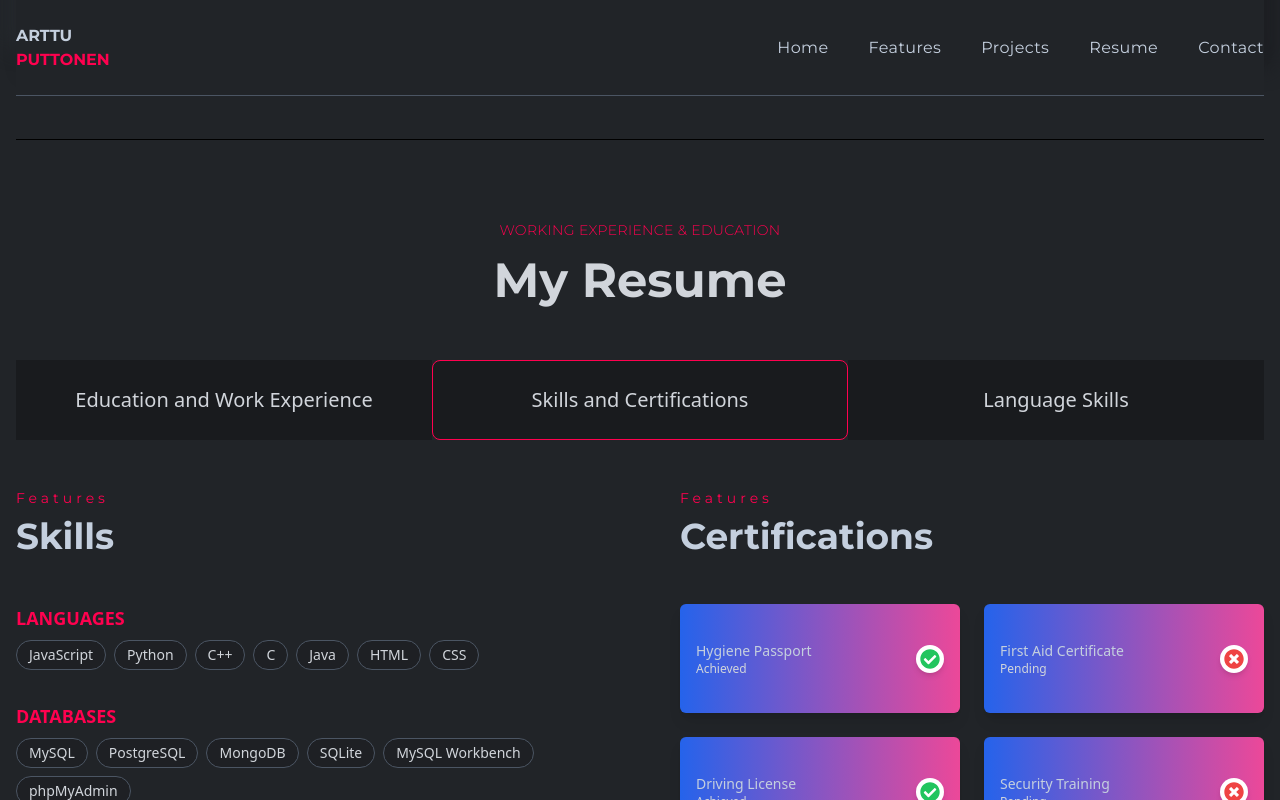
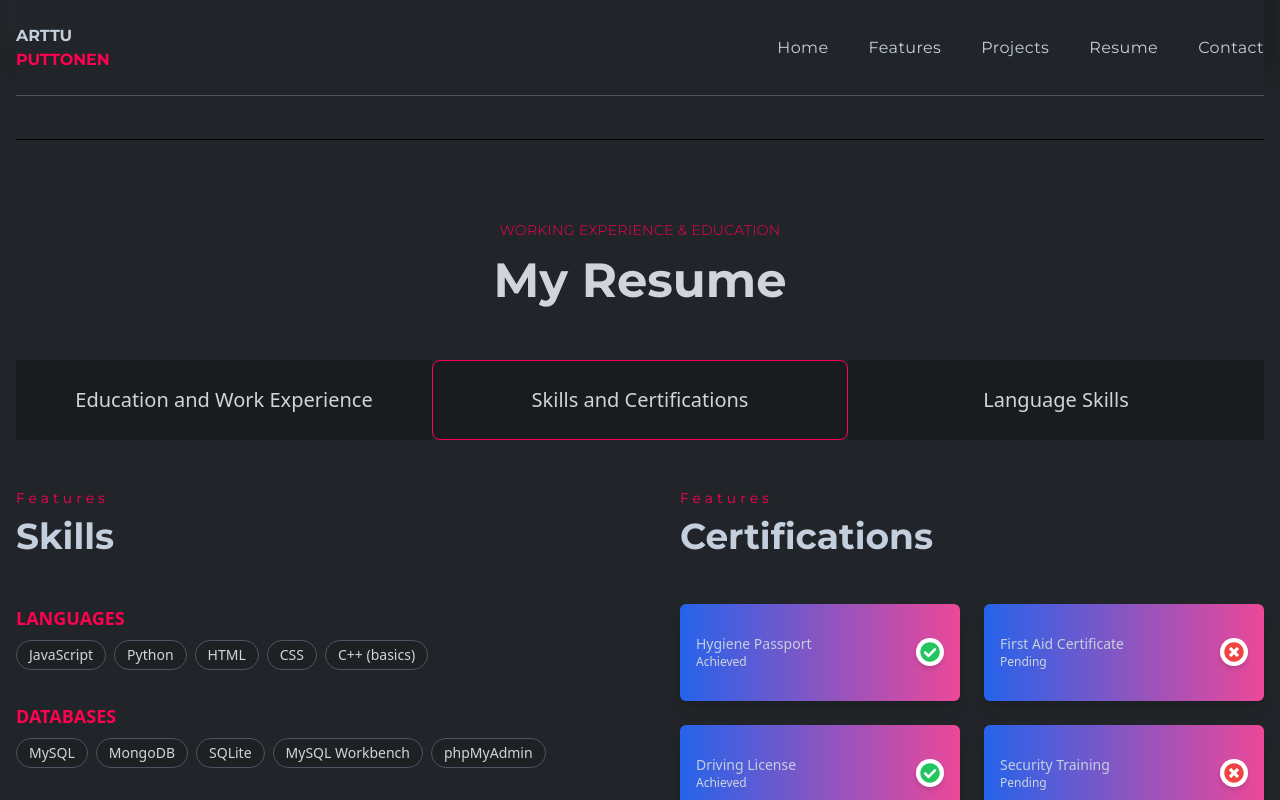
Before and after one commit to ArttuPuttonen/myPortfolio, a React (Create React App) app: page / in a window 1280 px wide. Both pictures are taken after a click on the item "Skills and Certifications". Shown: the part 2655-3455 px from the top of the page. Built offline with nearby package versions, Linux system fonts and the light colour scheme; the HTML template or start-up script is replaced by a standard one.

Commit message:
change to skills sections

```diff
--- a/src/components/resume/Skills.js
+++ b/src/components/resume/Skills.js
@@ -21,7 +21,7 @@ const Skills = () => {
                     <div>
                         <h3 className="text-lg text-designColor mb-2 font-semibold uppercase">Languages</h3>
                         <div className="flex flex-wrap gap-2">
-                            {["JavaScript", "Python", "C++", "C", "Java", "HTML", "CSS"].map((lang, i) => (
+                            {["JavaScript", "Python", "HTML", "CSS", "C++ (basics)"].map((lang, i) => (
                                 <span
                                     key={i}
                                     className="bg-[#1e2024] text-gray-300 text-sm px-3 py-1 rounded-full border border-gray-600"
@@ -36,7 +36,7 @@ const Skills = () => {
                     <div>
                         <h3 className="text-lg text-designColor mb-2 font-semibold uppercase">Databases</h3>
                         <div className="flex flex-wrap gap-2">
-                            {["MySQL", "PostgreSQL", "MongoDB", "SQLite", "MySQL Workbench", "phpMyAdmin"].map((db, i) => (
+                            {["MySQL", "MongoDB", "SQLite", "MySQL Workbench", "phpMyAdmin"].map((db, i) => (
                                 <span
                                     key={i}
                                     className="bg-[#1e2024] text-gray-300 text-sm px-3 py-1 rounded-full border border-gray-600"
```
